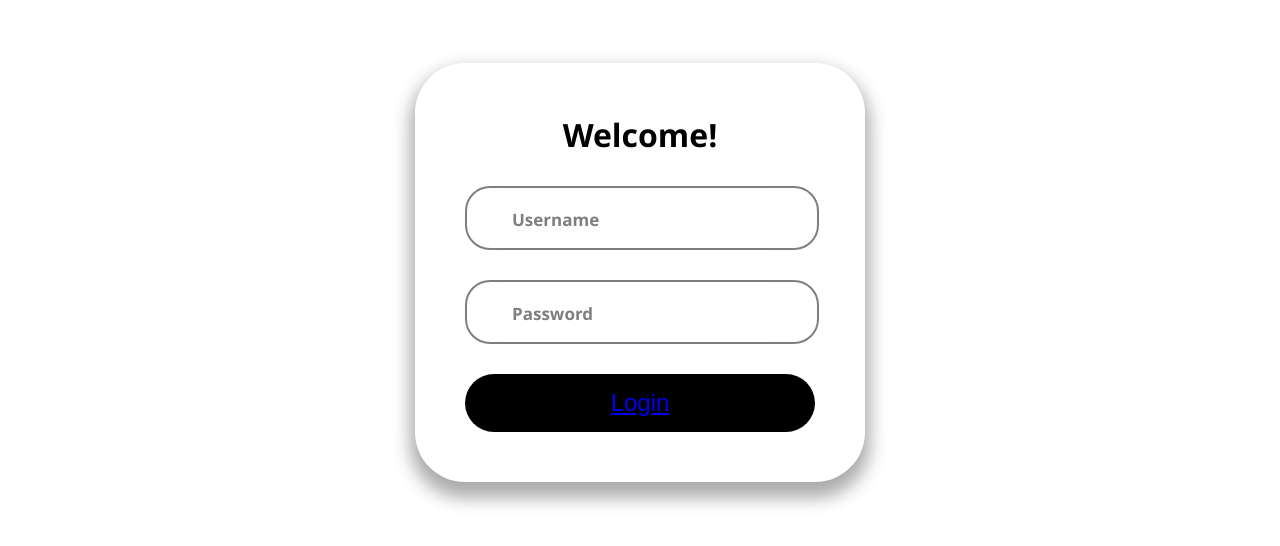
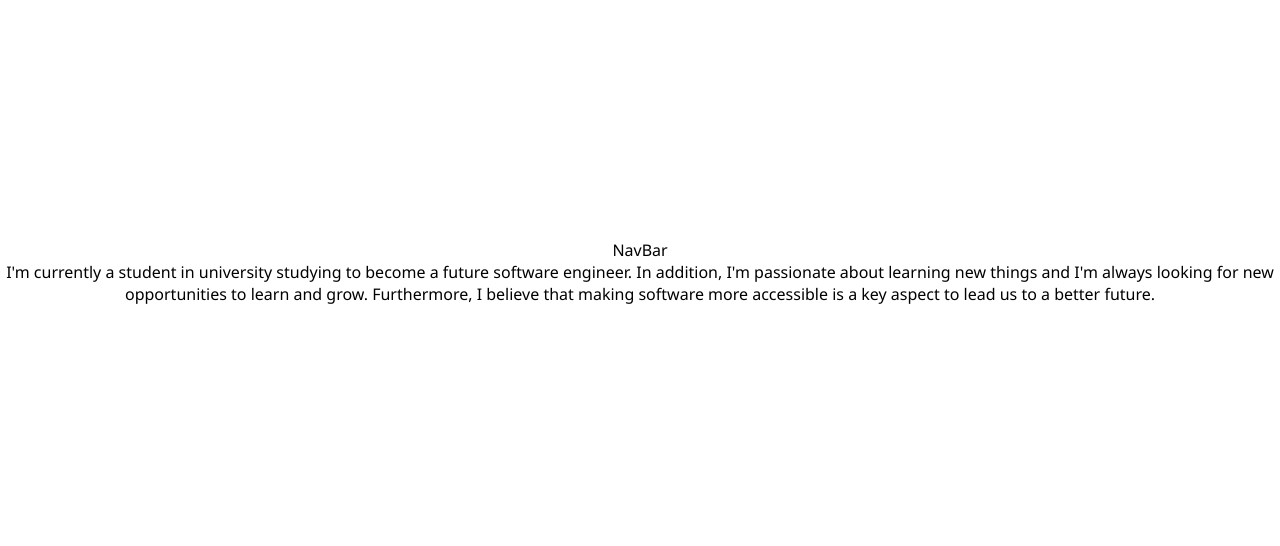
Before and after one commit to SoloUnity/codejam22-hackathon-next-class, a React (Create React App) app in the folder next-class/: page /home in a window 1280 px wide. Shown: the part 128-674 px from the top of the page. Built offline with nearby package versions, Linux system fonts and the light colour scheme.

Commit message:
added routing

```diff
--- a/next-class/src/App.js
+++ b/next-class/src/App.js
@@ -9,7 +9,7 @@ function App() {
       <div className="App">
         <div className='Content'>
           <Switch>
-            <Route extact path='/'>
+            <Route exact path='/'>
               <LoginScreen/>
             </Route>
             <Route path='/home'>
--- a/next-class/src/Home.js
+++ b/next-class/src/Home.js
@@ -1,4 +1,3 @@
-import React from 'react'
 import { NavBar } from './components/index';
 
 const Home = () => {
--- a/next-class/src/LoginScreen.js
+++ b/next-class/src/LoginScreen.js
@@ -32,7 +32,7 @@ function inputFocus() {
 }
 
 function inputBlur() {
-    if(this.value == '' || this.value === null){
+    if(this.value === '' || this.value === null){
         this.parentNode.classList.remove('focus');
     }
 }
```
